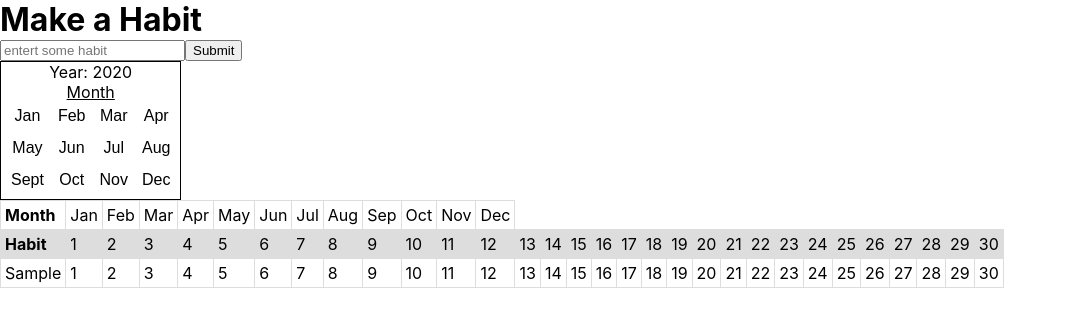
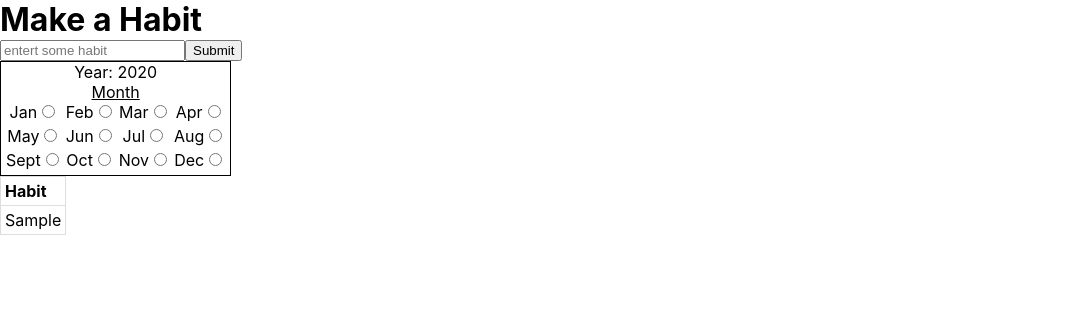
Before and after one commit to AntonScherba/habit-tracker, a React (Create React App) app: page / in a window 1280 px wide. Both pictures are taken after typing "Sample" into the empty fields and a click on the button "Submit". Shown: the top 326 px of the page, without its empty margins (0-1067 px from the left). Built offline with nearby package versions, Linux system fonts and the light colour scheme; the HTML template or start-up script is replaced by a standard one.

Commit message:
changed calendar

```diff
--- a/src/App.js
+++ b/src/App.js
@@ -1,7 +1,8 @@
-import React, { useReducer } from "react";
+import React, { useReducer, useEffect } from "react";
 import Form from "./components/Form/Form";
 import HabitList from "./components/HabitList/HabitList";
 import Calendar from "./components/Calendar/Calendar";
+// import Day from "./components/Day/Day";
 import reducer, { initialState } from "./reducer";
 import { initCalendar } from "./functions";
 import { Context } from "./context";
@@ -9,60 +10,23 @@ import "./App.css";
 
 function App() {
   const [state, dispatch] = useReducer(reducer, initialState);
-  const { habitTitle, habits, dateToday } = state;
+  const { habitTitle, habits, dateToday, calendar } = state;
+
+  useEffect(() => {
+    dispatch({
+      type: "INIT_CALENDAR",
+      payload: initCalendar(dateToday.year),
+    });
+  }, [dateToday.year]);
+
   return (
     <Context.Provider value={dispatch}>
       <Form habitTitle={habitTitle} />
-      <Calendar dateToday={dateToday} />
+      <Calendar dateToday={dateToday} calendar={calendar} />
       <table>
         <thead>
           <tr>
-            <th>Month</th>
-            <td>Jan</td>
-            <td>Feb</td>
-            <td>Mar</td>
-            <td>Apr</td>
-            <td>May</td>
-            <td>Jun</td>
-            <td>Jul</td>
-            <td>Aug</td>
-            <td>Sep</td>
-            <td>Oct</td>
-            <td>Nov</td>
-            <td>Dec</td>
-          </tr>
-          <tr>
             <th>Habit</th>
-            <td>1</td>
-            <td>2</td>
-            <td>3</td>
-            <td>4</td>
-            <td>5</td>
-            <td>6</td>
-            <td>7</td>
-            <td>8</td>
-            <td>9</td>
-            <td>10</td>
-            <td>11</td>
-            <td>12</td>
-            <td>13</td>
-            <td>14</td>
-            <td>15</td>
-            <td>16</td>
-            <td>17</td>
-            <td>18</td>
-            <td>19</td>
-            <td>20</td>
-            <td>21</td>
-            <td>22</td>
-            <td>23</td>
-            <td>24</td>
-            <td>25</td>
-            <td>26</td>
-            <td>27</td>
-            <td>28</td>
-            <td>29</td>
-            <td>30</td>
           </tr>
         </thead>
         <tbody>
--- a/src/components/Calendar/Calendar.js
+++ b/src/components/Calendar/Calendar.js
@@ -1,30 +1,26 @@
 import React from "react";
 import Month from "../Month/Month";
 // import Day from "../Day/Day";
-import { initCalendar } from "../../functions";
 import "./Calendar.css";
 
-const Calendar = ({ dateToday }) => {
-  const { year } = dateToday;
-  const calendar = initCalendar(year);
+const Calendar = ({ dateToday, calendar }) => {
+  const { year, month, day } = dateToday;
+  console.log(year, month, day);
+
   return (
     <div>
       <div className="container">
         <p>{`Year: ${year}`}</p>
         <p className="title">Month</p>
-        <div className="calendar">
+        <div className="calendar" onChange={(e) => console.log(e.target.value)}>
           {calendar.map((month, i) => (
             <Month
               key={i}
-              month={month.month.title}
-              onClick={() => {
-                console.log(calendar[i].days);
-              }}
+              title={month.titleOfMonth}
+              days={month.days.length}
+              isChecked={month.days.isChecked}
             />
           ))}
-          {/* {calendar[month].days.map((day, i) => (
-            <Day key={i} day={day.day} />
-          ))} */}
         </div>
       </div>
     </div>
--- a/src/components/Day/Day.js
+++ b/src/components/Day/Day.js
@@ -1,7 +1,7 @@
 import React from "react";
 
 const Day = ({ day }) => {
-  return <button>{day}</button>;
+  return <td>{day}</td>;
 };
 
 export default Day;
--- a/src/components/Habit/Habit.js
+++ b/src/components/Habit/Habit.js
@@ -4,36 +4,6 @@ const Habit = ({ title }) => {
   return (
     <tr>
       <td>{title}</td>
-      <td>1</td>
-      <td>2</td>
-      <td>3</td>
-      <td>4</td>
-      <td>5</td>
-      <td>6</td>
-      <td>7</td>
-      <td>8</td>
-      <td>9</td>
-      <td>10</td>
-      <td>11</td>
-      <td>12</td>
-      <td>13</td>
-      <td>14</td>
-      <td>15</td>
-      <td>16</td>
-      <td>17</td>
-      <td>18</td>
-      <td>19</td>
-      <td>20</td>
-      <td>21</td>
-      <td>22</td>
-      <td>23</td>
-      <td>24</td>
-      <td>25</td>
-      <td>26</td>
-      <td>27</td>
-      <td>28</td>
-      <td>29</td>
-      <td>30</td>
     </tr>
   );
 };
--- a/src/components/Month/Month.js
+++ b/src/components/Month/Month.js
@@ -1,10 +1,15 @@
 import React from "react";
 
-const Month = ({ month, onClick }) => {
+const Month = ({ title, isChecked }) => {
   return (
-    <button onClick={onClick} className="month" value={month}>
-      {month}
-    </button>
+    <label>
+      {title}
+      <input checked={isChecked} type="radio" name="month" value={title} />
+    </label>
+
+    // <button autoFocus="true" className="month" value={title}>
+    //   {title}
+    // </button>
   );
 };
 
--- a/src/functions.js
+++ b/src/functions.js
@@ -10,10 +10,6 @@ export const initCalendar = (year) => {
       month: "short",
       //   day: "numeric",
     };
-    const month = {
-      title: date.toLocaleDateString("en-GB", options),
-      numeric: i,
-    };
     let days = [];
     const daysOfMonth = date.getDate();
 
@@ -21,7 +17,12 @@ export const initCalendar = (year) => {
       const day = i;
       days.push({ day: day, isChecked: false });
     }
-    calendar.push({ month: month, days: days });
+    let month = {
+      titleOfMonth: date.toLocaleDateString("en-GB", options),
+      numeric: i,
+      days: days,
+    };
+    calendar.push(month);
   }
   return calendar;
 };
--- a/src/reducer.js
+++ b/src/reducer.js
@@ -6,15 +6,12 @@ export const initialState = {
     month: new Date().getMonth(),
     day: new Date().getDate(),
   },
-  calendar: {
-    months: [],
-    days: [],
-  },
+  calendar: [],
 };
 
 export default function (state, action) {
   switch (action.type) {
-    case "Reset":
+    case "RESET":
       return initialState;
     case "ADD_HABIT":
       return {
@@ -32,6 +29,11 @@ export default function (state, action) {
         ...state,
         habitTitle: action.payload,
       };
+    case "INIT_CALENDAR":
+      return {
+        ...state,
+        calendar: action.payload,
+      };
     default:
       return state;
   }
```
